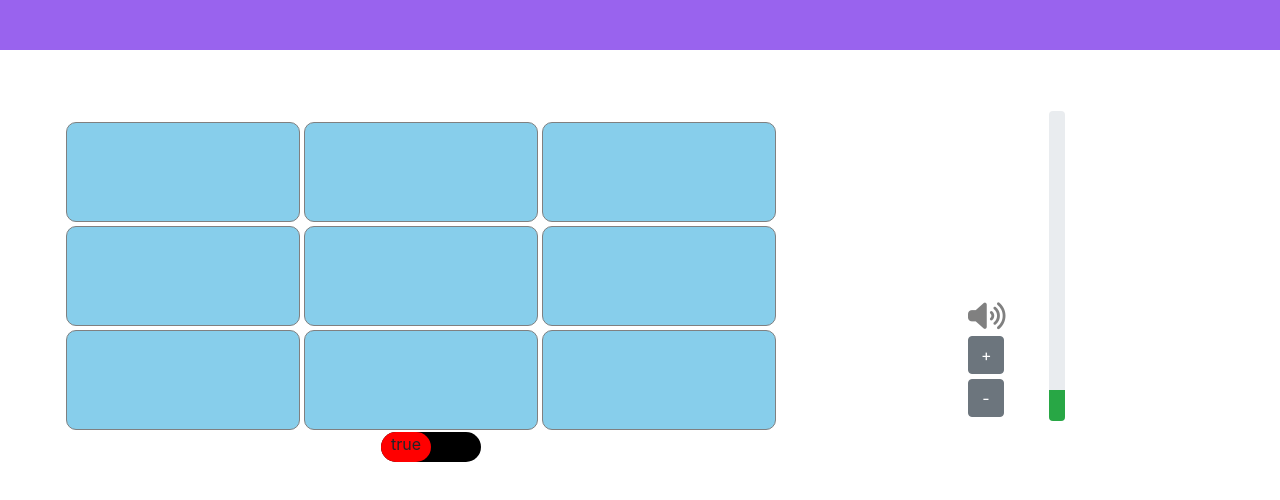
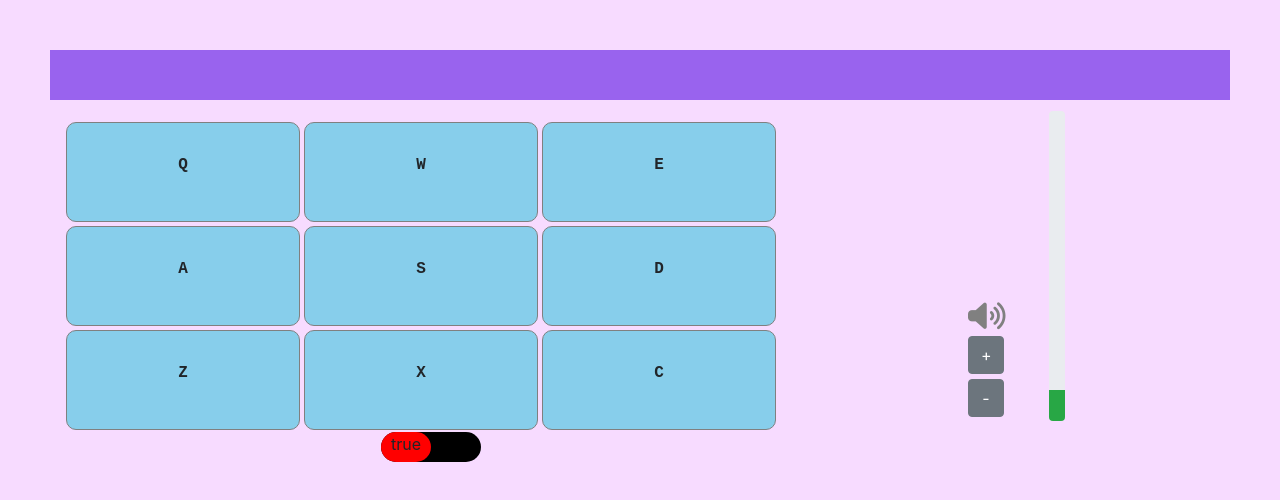
Before and after one commit to archiejnr/drum-machine, a React (Create React App) app in the folder drum-machine/: page / in a window 1280 px wide. Shown: the top 500 px of the page. Built offline with nearby package versions, Linux system fonts and the light colour scheme.

Commit message:
removing audio tag

```diff
--- a/drum-machine/src/App.css
+++ b/drum-machine/src/App.css
@@ -3,7 +3,7 @@
   height:100px;
   background:skyblue;
   text-align:center;
-  /*padding:1.9em;*/
+  padding:1.9em;
   cursor: pointer;
   font-weight: bold;
   font-family: monospace;
@@ -65,6 +65,7 @@
   background:#000;
   display: inline-flex;
   border-radius: 15px;
+  cursor: pointer;
 }
 .hidden{
   display:none
@@ -109,3 +110,8 @@
   from {right: -50px;}
   to {right: 0px;}
 }
+body{
+  padding:50px;
+  background:#f7dbff;
+
+}
--- a/drum-machine/src/components/Drumkeys.js
+++ b/drum-machine/src/components/Drumkeys.js
@@ -16,7 +16,7 @@ function Drumkeys(props){
                                               borderRadius:'10px',
                                               margin:'2px',
                                               textAlign:'center'}}>
-                                              <audio id="audioTag" src={item.url}>{item.key}</audio>
+                                              {item.key}
                                     </Col>)))
 }
 export default Drumkeys;
```
